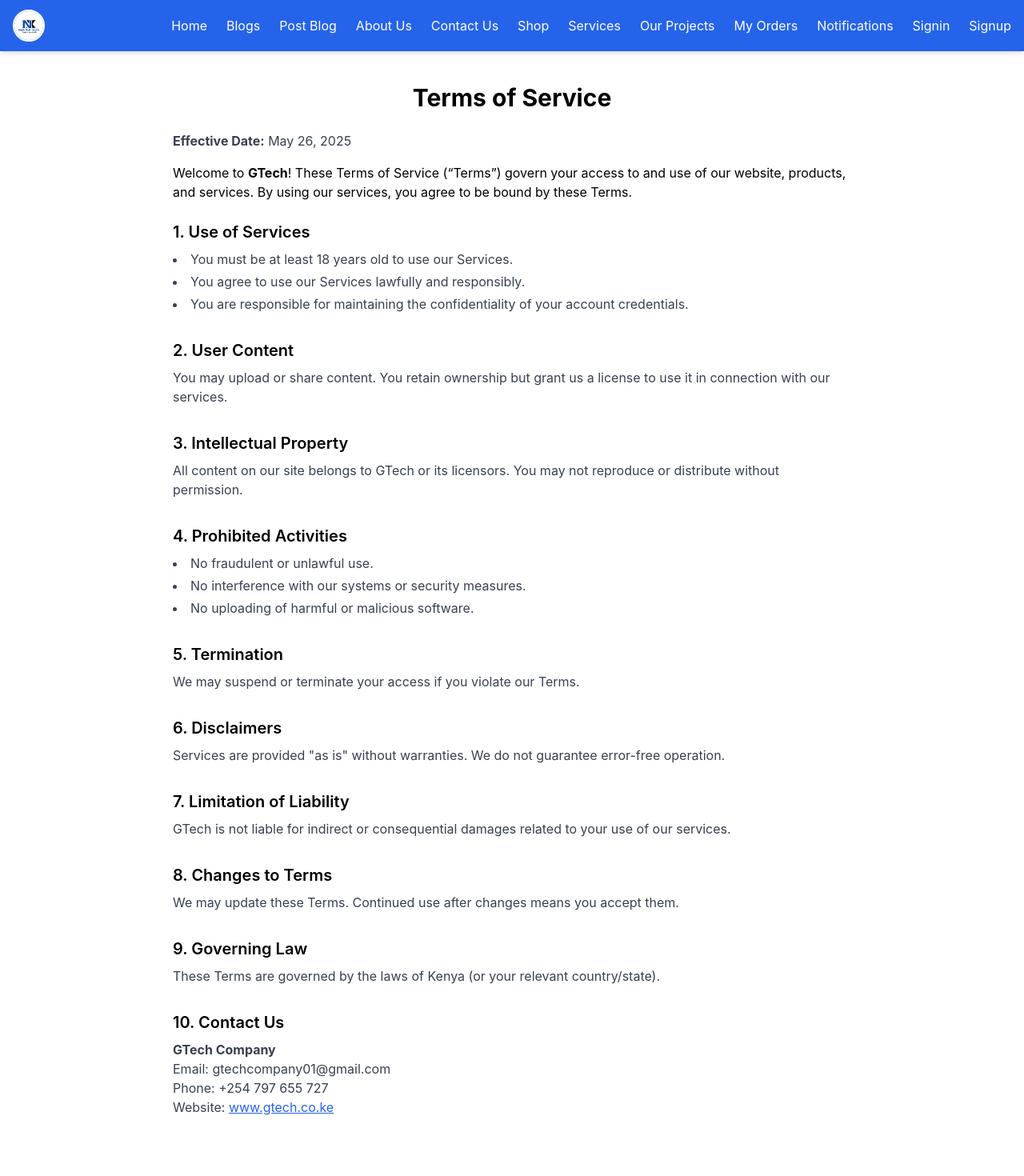
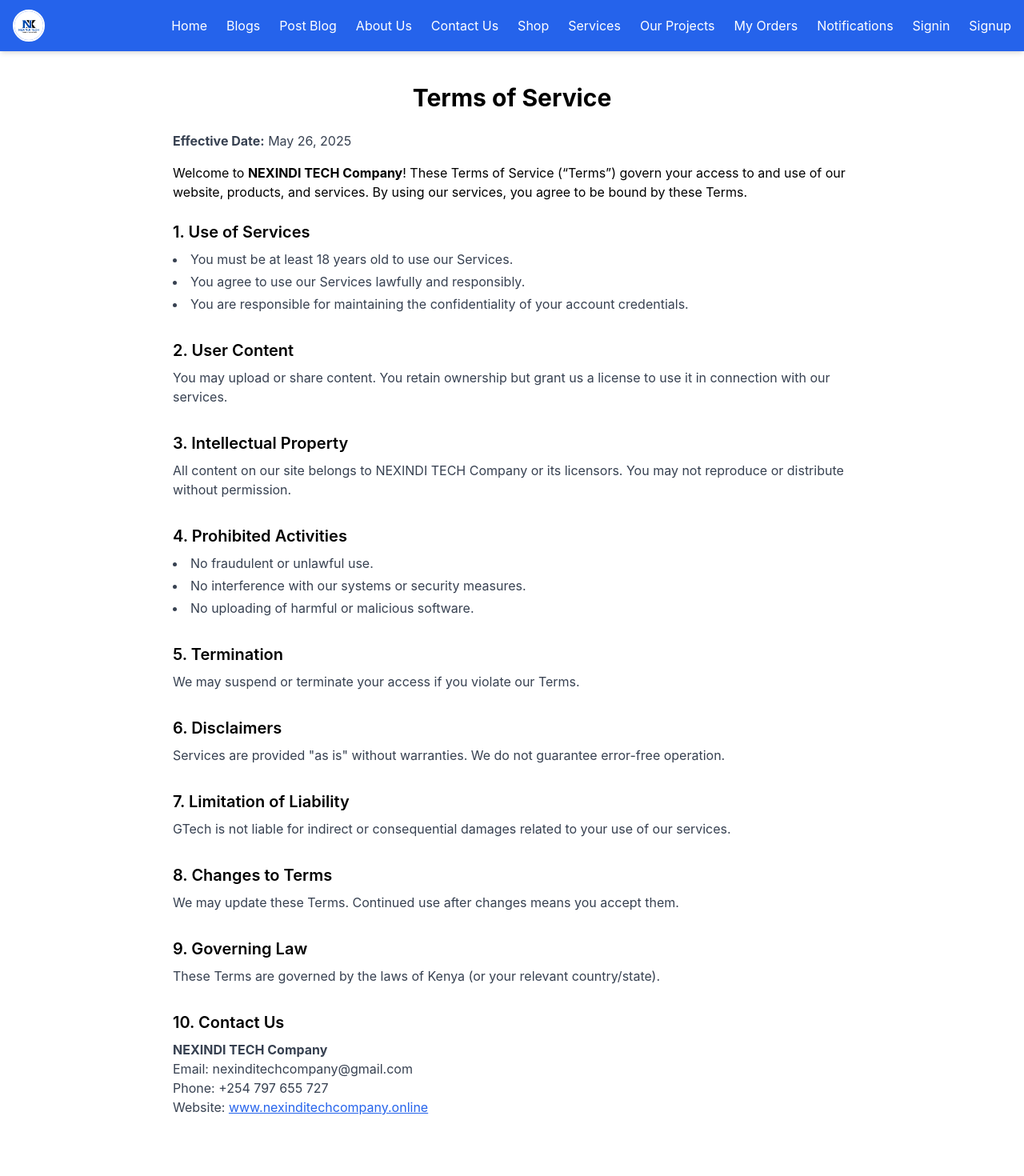
Before and after one commit to Gideonngige/blogapp, a React (Create React App) app: page /terms-of-service in a window 1280 px wide. Shown: the top 1470 px of the page at 80% size. Built offline with nearby package versions, Linux system fonts and the light colour scheme.

Commit message:
added company email link name

```diff
--- a/src/Pages/PrivacyPolicy.js
+++ b/src/Pages/PrivacyPolicy.js
@@ -7,7 +7,7 @@
       <p className="text-gray-700 mb-4"><strong>Effective Date:</strong> May 26, 2025</p>
 
       <p className="mb-6">
-        At <strong>GTech Company</strong>, your privacy is important to us. This Privacy Policy explains how we
+        At <strong>NEXINDI TECH Company</strong>, your privacy is important to us. This Privacy Policy explains how we
         collect, use, disclose, and safeguard your information when you use our website, products, and services.
       </p>
 
@@ -79,10 +79,10 @@
         <p className="text-gray-700">
           If you have any questions or concerns about this Privacy Policy, contact us at:
           <br /><br />
-          <strong>GTech Company</strong><br />
-          Email: gtechcompany01@gmail.com<br />
+          <strong>NEXINDI TECH Company</strong><br />
+          Email: nexinditechcompany@gmail.com<br />
           Phone: +254 797 655 727<br />
-          Website: <a href="https://blogapp-iota-wheat.vercel.app/" className="text-blue-600 underline">www.gtech.co.ke</a>
+          Website: <a href="https://www.gtechcompany.online/" className="text-blue-600 underline">www.nexinditechcompany.online</a>
         </p>
       </section>
     </div>
--- a/src/Pages/TermsOfService.js
+++ b/src/Pages/TermsOfService.js
@@ -6,7 +6,7 @@
       <h1 className="text-3xl font-bold mb-6 text-center">Terms of Service</h1>
       <p className="text-gray-700 mb-4"><strong>Effective Date:</strong> May 26, 2025</p>
       <p className="mb-6">
-        Welcome to <strong>GTech</strong>! These Terms of Service (“Terms”) govern your access to and use of our
+        Welcome to <strong>NEXINDI TECH Company</strong>! These Terms of Service (“Terms”) govern your access to and use of our
         website, products, and services. By using our services, you agree to be bound by these Terms.
       </p>
 
@@ -29,7 +29,7 @@
       <section className="mb-8">
         <h2 className="text-xl font-semibold mb-2">3. Intellectual Property</h2>
         <p className="text-gray-700">
-          All content on our site belongs to GTech or its licensors. You may not reproduce or distribute without permission.
+          All content on our site belongs to NEXINDI TECH Company or its licensors. You may not reproduce or distribute without permission.
         </p>
       </section>
 
@@ -80,10 +80,10 @@
       <section>
         <h2 className="text-xl font-semibold mb-2">10. Contact Us</h2>
         <p className="text-gray-700">
-          <strong>GTech Company</strong><br />
-          Email: gtechcompany01@gmail.com<br />
+          <strong>NEXINDI TECH Company</strong><br />
+          Email: nexinditechcompany@gmail.com<br />
           Phone: +254 797 655 727<br />
-          Website: <a href="https://blogapp-iota-wheat.vercel.app/" className="text-blue-600 underline">www.gtech.co.ke</a>
+          Website: <a href="https://www.gtechcompany.online/" className="text-blue-600 underline">www.nexinditechcompany.online</a>
         </p>
       </section>
     </div>
```
